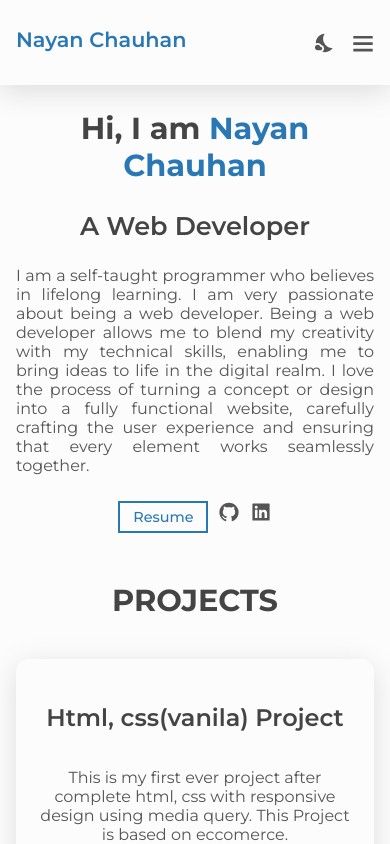
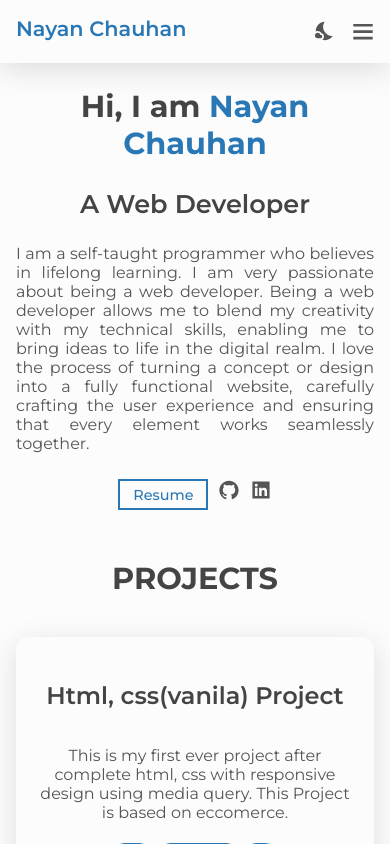
Before and after one commit to Nayanchauhan9999/portfolio, a Next.js app: page / in a window 390 px wide. Shown: the top 844 px of the page. Built offline with nearby package versions, Linux system fonts and the light colour scheme.

Commit message:
create responsive Navbar for mobile

```diff
--- a/src/components/Molecules/Navbar/Navbar.styles.ts
+++ b/src/components/Molecules/Navbar/Navbar.styles.ts
@@ -5,6 +5,9 @@ export const NavbarContainer = styled.header`
   padding: 1.7rem 0;
   box-shadow: ${(props) => props.theme.colors.boxShadow};
   position :relative;
+  @media screen and (max-width: 460px) {
+    padding: 1rem 0;
+  }
 `;
 
 export const LogoWraper = styled.div``;
@@ -28,7 +31,7 @@ export const NavbarLinksMobile = styled.div`
   @media screen and (max-width: 460px) {
     flex-direction: column;
     position:absolute;
-    top :85px;
+    top :64px;
     background-color : ${props=>props.theme.colors.background};
     left :0;
     width : 100%;
```
